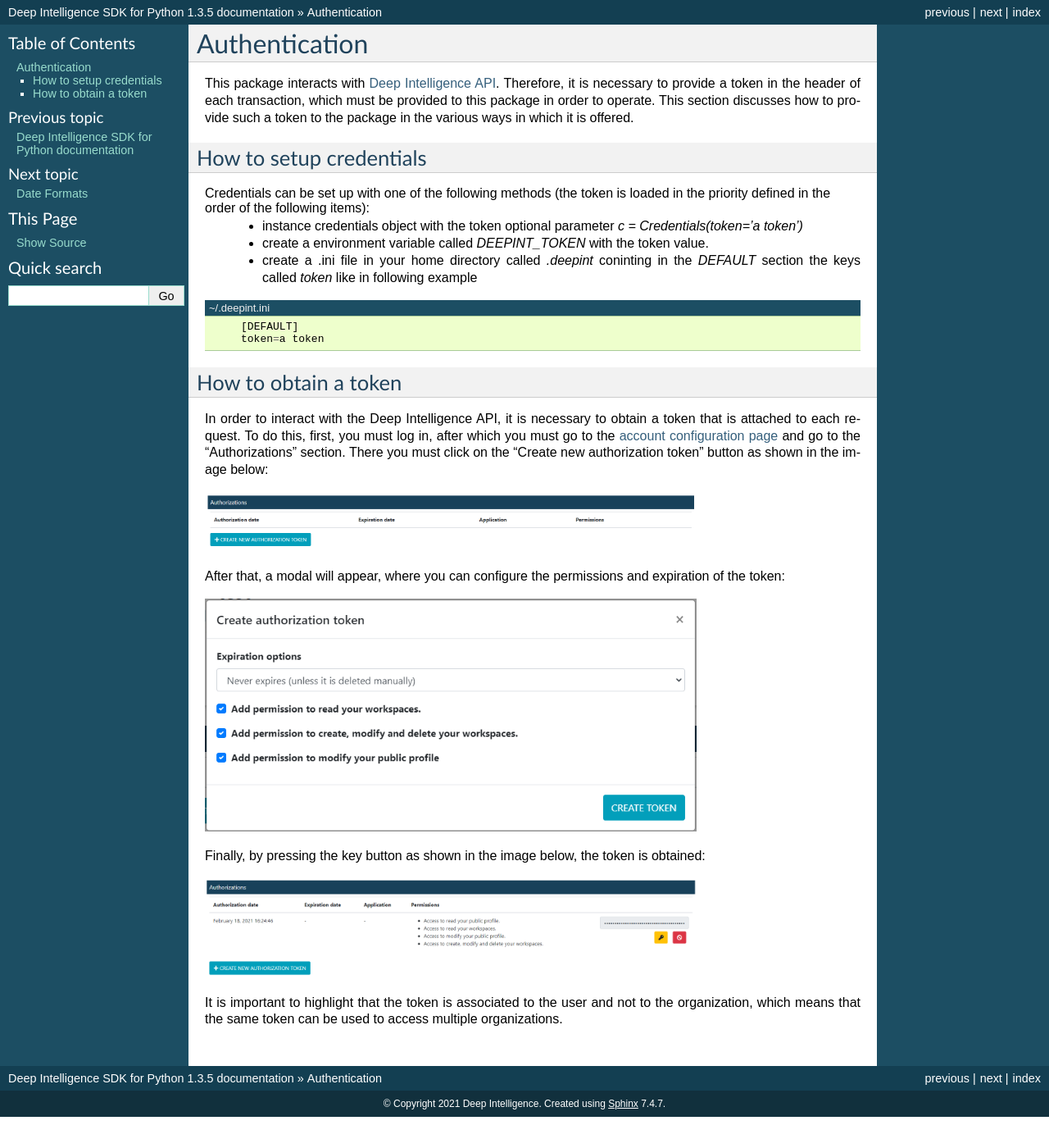
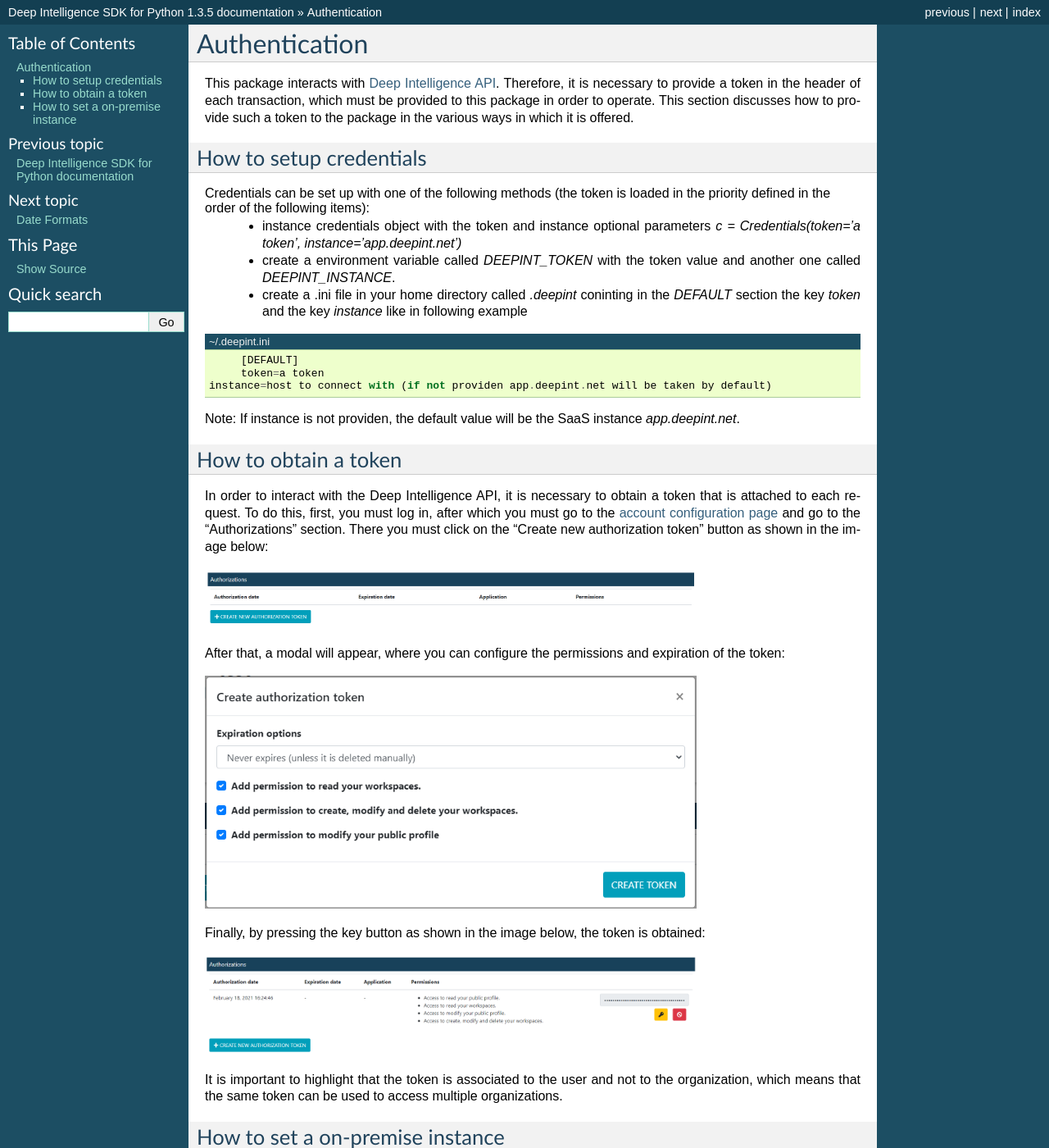
Before and after one commit to deepintdev/deepint-python-sdk, a Sphinx documentation site: the page built from docs/source/_info/authentication.rst, in a window 1280 px wide and 1400 px high. Shown: the whole window at 82% size. Built offline with Sphinx 7.4.7, drawn with Linux system fonts in a browser that asks for light colours; some of the changed text lies outside the part shown.

```diff
--- a/docs/source/_info/authentication.rst
+++ b/docs/source/_info/authentication.rst
@@ -10,16 +10,18 @@ How to setup credentials
 ------------------------
 
 Credentials can be set up with one of the following methods (the token is loaded in the priority defined in the order of the following items):
- - instance credentials object with the token optional parameter `c = Credentials(token='a token')`
- - create a environment variable called `DEEPINT_TOKEN` with the token value.
- - create a .ini file in your home directory called `.deepint` coninting in the `DEFAULT` section the keys called `token` like in following example
+ - instance credentials object with the token and instance optional parameters `c = Credentials(token='a token', instance='app.deepint.net')`
+ - create a environment variable called `DEEPINT_TOKEN` with the token value and another one called `DEEPINT_INSTANCE`.
+ - create a .ini file in your home directory called `.deepint` coninting in the `DEFAULT` section the key `token` and the key `instance` like in following example
 
 .. code-block::
    :caption: ~/.deepint.ini
 
 	[DEFAULT]
 	token=a token
+   instance=host to connect with (if not providen app.deepint.net will be taken by default)
 
+Note: If instance is not providen, the default value will be the SaaS instance `app.deepint.net`.
 
 
 How to obtain a token
@@ -41,3 +43,12 @@ Finally, by pressing the key button as shown in the image below, the token is ob
    :width: 600
 
 It is important to highlight that the token is associated to the user and not to the organization, which means that the same token can be used to access multiple organizations.
+
+
+How to set a on-premise instance
+--------------------------------
+
+If you are using a on-premise instance of Deep Intelligence, it's neccesary to setup the instance parameter in one of the following ways
+ - provide the host or IP of the on-premise instance when instancing the credentials or using the `Credentials.build` method `c = Credentials(token='a token', instance='app.deepint.net')`
+ - create a environment variable called `DEEPINT_INSTANCE` with the host or IP of the on-premise instance.
+ - create a .ini file in your home directory called `.deepint` coninting in the `DEFAULT` section the key `instance` with the host or IP of the on-premise instance.
--- a/docs/source/_info/usage.rst
+++ b/docs/source/_info/usage.rst
@@ -143,14 +143,14 @@ Use workspaces
     zip_path = ws.export()
 
     # import workspace ZIP file
-    new_workspace = org.workspaces.import_ws(new_workspace = org.workspaces.import(name='example2', description='example2', path=zip_path)
+    new_workspace = org.workspaces.import_ws(new_workspace = org.workspaces.import(name='example2', description='example2', file_path=zip_path)
 
     # clone workspace
     other_workspace = ws.clone()
 
     # delayed export of workspace
-    task = ws.export(path='./example_ws.zip', wait_for_download=False)
-    ws.export(path='./example_ws_delayed.zip', task=task)
+    task = ws.export(folder_path='./example_ws.zip', wait_for_download=False)
+    ws.export(folder_path='./example_ws_delayed.zip', task=task)
 
     # delete workspace
     ws.delete()
```
Also changed, not shown: README.md (+13 -10 lines), 3 other files.
